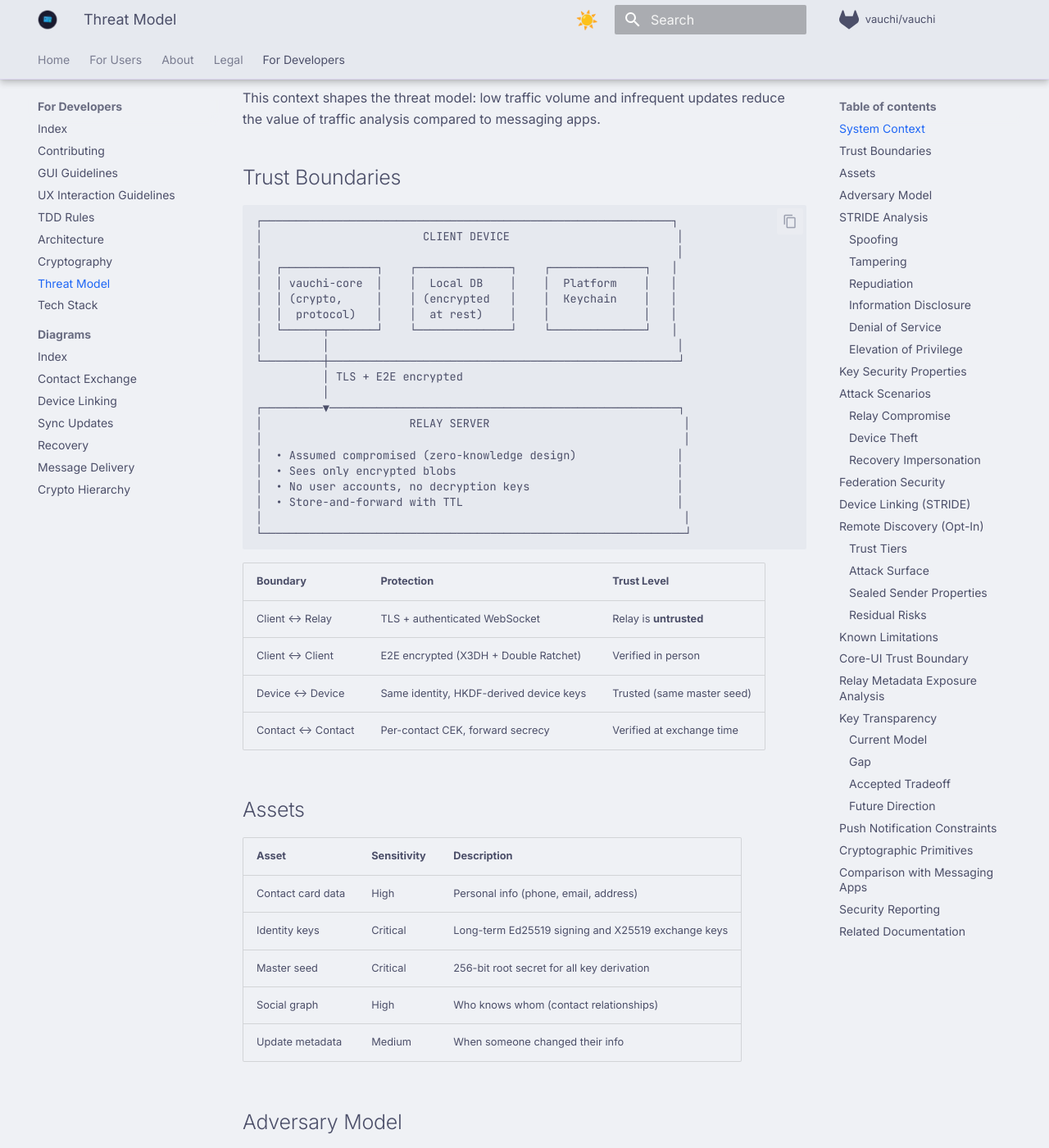
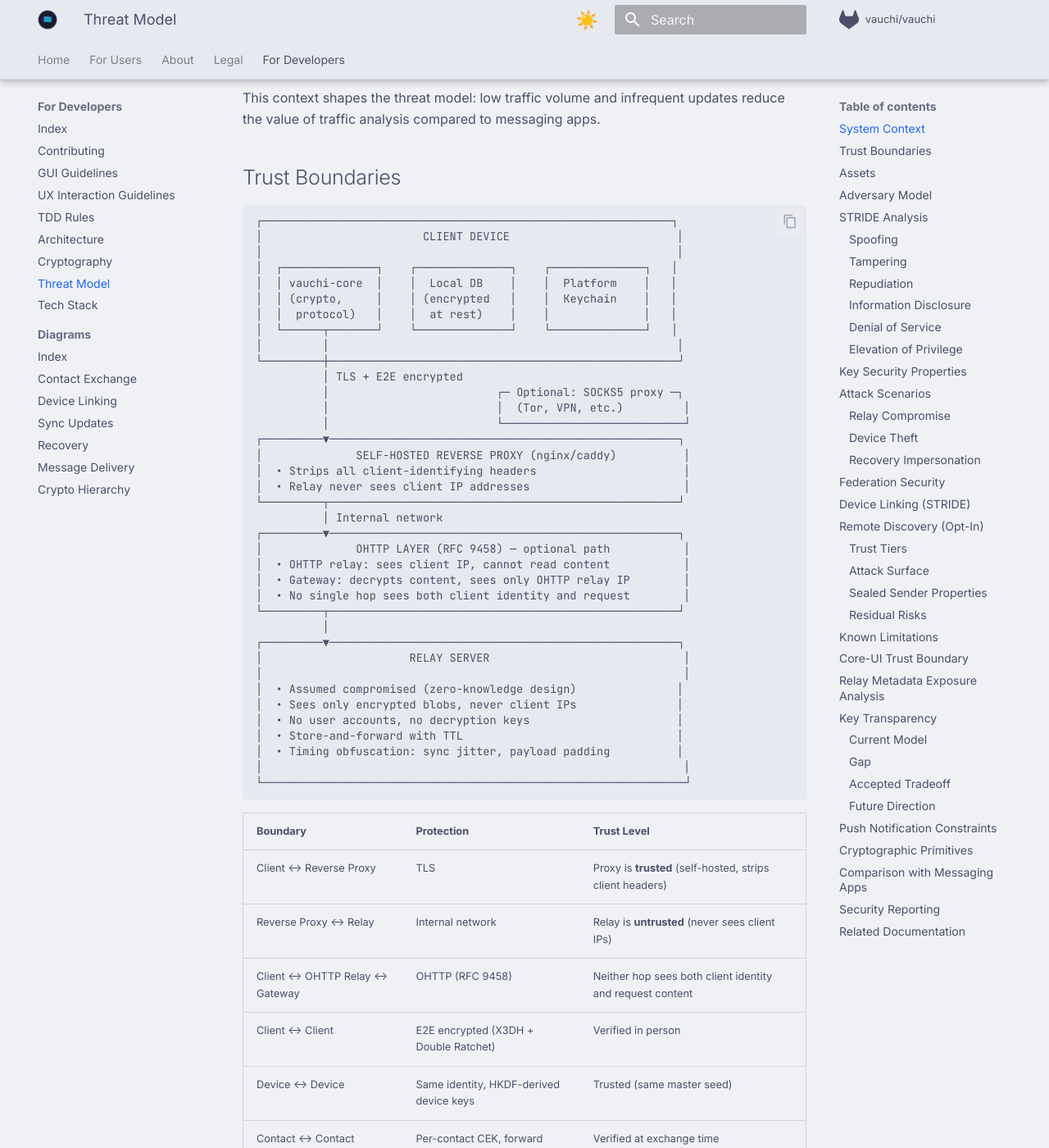
Before and after one commit to vauchi/docs, an MkDocs documentation site: the page built from docs/developers/threat-model.md, in a window 1280 px wide and 1400 px high, scrolled down 507 px. Shown: the whole window at 82% size. Built offline with MkDocs 1.6.1 and Material for MkDocs 9.7.7, drawn with Linux system fonts in a browser that asks for light colours; comment, search, counter and statistics services are not loaded; some of the changed text lies outside the part shown.

Commit message:
docs: update threat model — replace Tor with OHTTP four-layer architecture
Co-Authored-By: Claude Opus 4.6 (1M context) <noreply@anthropic.com>

````diff
--- a/docs/developers/threat-model.md
+++ b/docs/developers/threat-model.md
@@ -34,21 +34,39 @@ This context shapes the threat model: low traffic volume and infrequent updates
 │         │                                                    │
 └─────────┼────────────────────────────────────────────────────┘
           │ TLS + E2E encrypted
+          │                         ┌─ Optional: SOCKS5 proxy ─┐
+          │                         │  (Tor, VPN, etc.)         │
+          │                         └───────────────────────────┘
+┌─────────▼────────────────────────────────────────────────────┐
+│              SELF-HOSTED REVERSE PROXY (nginx/caddy)          │
+│  • Strips all client-identifying headers                      │
+│  • Relay never sees client IP addresses                       │
+└─────────┬────────────────────────────────────────────────────┘
+          │ Internal network
+┌─────────▼────────────────────────────────────────────────────┐
+│              OHTTP LAYER (RFC 9458) — optional path           │
+│  • OHTTP relay: sees client IP, cannot read content           │
+│  • Gateway: decrypts content, sees only OHTTP relay IP        │
+│  • No single hop sees both client identity and request        │
+└─────────┬────────────────────────────────────────────────────┘
           │
 ┌─────────▼────────────────────────────────────────────────────┐
 │                      RELAY SERVER                             │
 │                                                               │
 │  • Assumed compromised (zero-knowledge design)               │
-│  • Sees only encrypted blobs                                 │
+│  • Sees only encrypted blobs, never client IPs               │
 │  • No user accounts, no decryption keys                      │
 │  • Store-and-forward with TTL                                │
+│  • Timing obfuscation: sync jitter, payload padding          │
 │                                                               │
 └───────────────────────────────────────────────────────────────┘
 ```
 
 | Boundary | Protection | Trust Level |
 |----------|-----------|-------------|
-| Client ↔ Relay | TLS + authenticated WebSocket | Relay is **untrusted** |
+| Client ↔ Reverse Proxy | TLS | Proxy is **trusted** (self-hosted, strips client headers) |
+| Reverse Proxy ↔ Relay | Internal network | Relay is **untrusted** (never sees client IPs) |
+| Client ↔ OHTTP Relay ↔ Gateway | OHTTP (RFC 9458) | Neither hop sees both client identity and request content |
 | Client ↔ Client | E2E encrypted (X3DH + Double Ratchet) | Verified in person |
 | Device ↔ Device | Same identity, HKDF-derived device keys | Trusted (same master seed) |
 | Contact ↔ Contact | Per-contact CEK, forward secrecy | Verified at exchange time |
@@ -67,8 +85,9 @@ This context shapes the threat model: low traffic volume and infrequent updates
 
 | Adversary | Capability | Motivation |
 |-----------|------------|------------|
-| Passive network observer | Sees encrypted traffic | Surveillance, profiling |
-| Malicious relay operator | Runs a relay node | Data harvesting, traffic analysis |
+| Passive network observer | Sees encrypted traffic to reverse proxy (HTTPS, no protocol signatures) | Surveillance, profiling |
+| Malicious relay operator | Sees encrypted blobs and timing; **cannot** see client IPs (reverse proxy + OHTTP) | Data harvesting, traffic analysis |
+| OHTTP relay operator | Sees client IP but **cannot** read request content (encrypted to gateway) | Metadata correlation |
 | Compromised device | Full access to one device | Targeted attack, theft |
 | Physical attacker | Steals or seizes device | Law enforcement, theft |
 | Malicious contact | Legitimate contact | Social engineering, stalking |
@@ -122,7 +141,7 @@ This context shapes the threat model: low traffic volume and infrequent updates
 - Sensitive key material zeroized on drop (`zeroize` crate)
 - Message padding to fixed buckets (256 B, 1 KB, 4 KB) prevents size-based inference
 
-**Residual risk**: Metadata (connection timing, recipient pseudonyms) visible to relay. Mitigated by routing tokens, `suppress_presence`, and optional Tor support.
+**Residual risk**: Metadata (connection timing, recipient pseudonyms) visible to relay. Mitigated by the four-layer privacy architecture: reverse proxy (strips client IPs), OHTTP (cryptographic content protection), timing obfuscation (sync jitter + padding), and optional SOCKS5 proxy support.
 
 ### Denial of Service
 
@@ -163,7 +182,8 @@ This context shapes the threat model: low traffic volume and infrequent updates
 | **Break-in recovery** | DH ratchet step generates new key material |
 | **Zero-knowledge relay** | Relay sees only encrypted blobs, no decryption keys |
 | **Physical verification** | QR + ultrasonic audio / NFC / BLE proximity (full trust); SAS + liveness (video, intermediate trust) |
-| **Traffic analysis resistance** | Fixed-size message padding + routing tokens |
+| **Traffic analysis resistance** | Fixed-size message padding + routing tokens + timing obfuscation |
+| **IP privacy** | Self-hosted reverse proxy strips client headers; OHTTP (RFC 9458) provides cryptographic separation |
 | **Memory safety** | Rust (no unsafe in crypto paths) + `zeroize` on drop |
 | **Replay prevention** | Double Ratchet counters + version numbers |
 
@@ -177,7 +197,8 @@ If an attacker gains full control of a relay:
 - **Cannot** forge messages (AEAD + signatures)
 - **Can** see pseudonymous recipient IDs and message timing
 - **Can** drop or delay messages (detected by delivery acknowledgments)
-- **Can** observe connection patterns (mitigated by Tor support)
+- **Cannot** see client IP addresses (reverse proxy strips headers; OHTTP encrypts requests to gateway)
+- **Can** observe connection timing patterns (mitigated by timing obfuscation: 30s-5min post-exchange jitter, ±15% sync interval jitter)
 
 ### Device Theft
 
@@ -215,7 +236,7 @@ When relays federate (forward blobs to peer relays for redundancy), additional t
 - Message content (E2E encrypted)
 - Sender identity (not included in federation protocol)
 - Real identity behind routing IDs
-- Client IP addresses (federation is relay-to-relay)
+- Client IP addresses (federation is relay-to-relay; clients are behind reverse proxy + OHTTP)
 
 **Guarantees**:
 
@@ -282,13 +303,13 @@ The relay **cannot** determine: who sent a message, who the real recipient is (b
 | Remote contacts with weak trust | Low | Mitigated by tier gating — Tier 1 cannot exceed `Everyone` visibility |
 | Token distribution on untrusted channels | Medium | User responsibility; tokens are self-generated and self-published |
 | Video verification over compromised platform | Low | SAS provides cryptographic binding independent of video platform security |
-| Correlation of mailbox tokens across epoch boundaries | Low | Brief overlap window during rotation; complementary to Tor support |
+| Correlation of mailbox tokens across epoch boundaries | Low | Brief overlap window during rotation; complementary to OHTTP and timing obfuscation |
 
 ## Known Limitations
 
 | Limitation | Impact | Mitigation Path |
 |-----------|--------|-----------------|
-| Relay sees connection metadata | Social graph inference possible | Sealed sender (ephemeral sessions + mailbox tokens), Tor support |
+| Relay sees connection metadata | Social graph inference possible | Sealed sender (ephemeral sessions + mailbox tokens), four-layer privacy architecture (reverse proxy, OHTTP, timing obfuscation, optional SOCKS5) |
 | Device compromise exposes master seed | All-or-nothing with master seed | Per-device subkeys (planned), strong passwords |
 | Linked device receives full seed | Compromised device = full identity | Per-device subkeys (planned) |
 | Single relay is availability SPOF | Users can't sync if relay is down | Federation, multi-relay failover (planned) |
@@ -336,12 +357,13 @@ While the relay sees only encrypted blobs, it observes metadata that can reveal
 |-------|-----------|---------|
 | Sender pseudonym (session ID) | Per-connection | Ephemeral, no identity key (sealed sender) |
 | Recipient pseudonym (mailbox token) | Hourly rotation | HKDF-derived, opaque to relay |
-| Message timing | Exact | Timestamp of send/receive |
+| Message timing | Obfuscated | Jittered by 30s-5min (post-exchange) and ±15% (sync intervals) |
 | Message size | Approximate | Encrypted blob size (padded to buckets) |
-| Connection frequency | Exact | How often a client connects |
+| Connection frequency | Approximate | Jittered sync intervals prevent exact measurement |
 
 **What the relay CANNOT see**:
 
+- Client IP addresses (stripped by self-hosted reverse proxy; OHTTP provides additional cryptographic separation)
 - Message content (E2E encrypted, AEAD)
 - Contact card fields (encrypted under per-contact CEK)
 - Sender identity beyond pseudonymous routing ID
@@ -355,10 +377,21 @@ The social graph inference risk is **lower than for messaging apps** because:
 2. Updates are small and padded to fixed buckets (256 B, 512 B, 1 KB, 4 KB)
 3. All locale files are downloaded in bulk to prevent language inference
 4. Routing IDs are pseudonymous and session-scoped
+5. Relay never sees client IPs (reverse proxy strips headers; OHTTP provides cryptographic separation)
+6. Timing obfuscation (sync jitter, post-exchange delay) prevents correlation of connection patterns
 
-**Current mitigations**: Routing token rotation, `suppress_presence` flag, optional Tor support, fixed-size message padding.
+**Current mitigations** (four-layer privacy architecture):
 
-**Future considerations**: Mixnet-based relay routing or Private Information Retrieval (PIR) could eliminate recipient pseudonym visibility entirely. These are not currently prioritized given Vauchi's low-frequency traffic pattern, but remain on the architectural roadmap for high-threat deployments.
+1. **Self-hosted reverse proxy** (nginx/caddy) — strips all client-identifying headers before forwarding to relay. The relay provably never touches client IP addresses.
+2. **OHTTP** (RFC 9458) — cryptographic content protection. The OHTTP relay sees the client IP but cannot read request content (encrypted to gateway). The gateway decrypts but only sees the OHTTP relay's internal IP. No single hop sees both client identity and request content.
+3. **Timing obfuscation** — post-exchange sync jitter (30s-5min random delay), sync interval jitter (±15%), payload padding to bucket sizes. Applied to all users by default.
+4. **Generic SOCKS5 proxy support** — optional, user-configured. Route through Tor, VPN, or any SOCKS5 proxy for ISP-level hiding.
+
+Additional mitigations: routing token rotation, `suppress_presence` flag, fixed-size message padding.
+
+**Why OHTTP over Tor**: Tor's 90-120s mobile bootstrap latency is fatal for adoption. Tor traffic is banned or flagged in countries that need privacy most (China, Iran, Russia). OHTTP traffic is indistinguishable from normal HTTPS — no special protocol signatures. The four-layer architecture provides equivalent metadata protection for Vauchi's threat model without the usability and censorship-resistance penalties.
+
+**Future considerations**: Private Information Retrieval (PIR) could eliminate recipient pseudonym visibility entirely. Cover traffic patterns could further reduce timing correlation. These are not currently prioritized given Vauchi's low-frequency traffic pattern, but remain on the architectural roadmap for high-threat deployments.
 
 ## Key Transparency
 
@@ -427,11 +460,12 @@ For the full cryptographic specification, see the [Cryptography Reference](crypt
 | Aspect | Vauchi | Messaging Apps |
 |--------|--------|----------------|
 | Traffic volume | Very low (rare updates) | High (continuous) |
-| Timing analysis value | Low | High |
-| Social graph value | Medium | High |
-| Metadata exposure | Recipient ID only | Sender + recipient |
+| Timing analysis value | Low (jittered) | High |
+| Social graph value | Low (no client IPs, jittered timing) | High |
+| Metadata exposure | Recipient ID only (no client IPs) | Sender + recipient + IPs |
+| IP privacy | Reverse proxy + OHTTP (no protocol signatures) | Varies (often server sees IPs) |
 | Forward secrecy | Yes (Double Ratchet) | Varies |
-| Relay knowledge | Encrypted blobs only | Often plaintext |
+| Relay knowledge | Encrypted blobs only, no client IPs | Often plaintext |
 | Recovery model | Social vouching (K contacts, in person) | Phone number / cloud backup |
 
 Vauchi's infrequent, small updates significantly reduce the value of traffic analysis compared to messaging apps.
````
